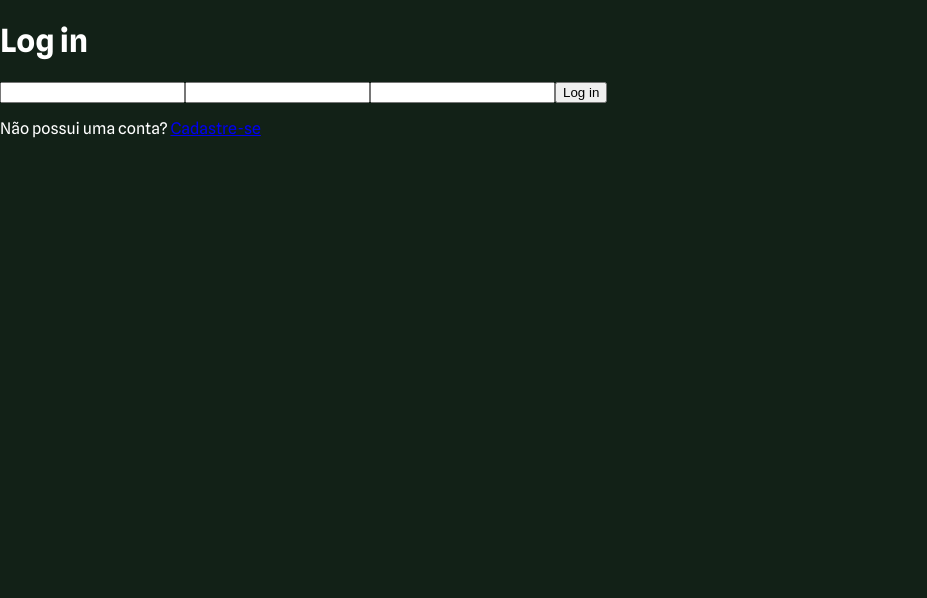
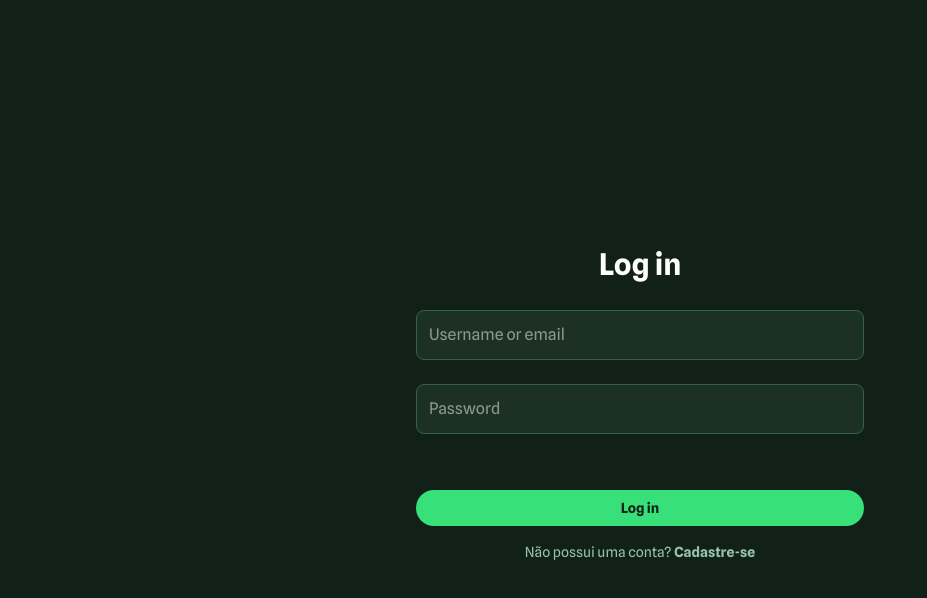
Before and after one commit to vinicius-rech/laravel-react-twitter, a Next.js app in the folder frontend/: page /login in a window 1280 px wide. Shown: the top 598 px of the page, without its empty margins (0-927 px from the left). Built offline with nearby package versions, Linux system fonts and the light colour scheme; no server answers.

Commit message:
feat: enhance login page with improved form handling and styling

```diff
--- a/frontend/src/app/login/page.tsx
+++ b/frontend/src/app/login/page.tsx
@@ -1,26 +1,55 @@
 "use client";
 
-import { useState } from "react";
+import React, { useState } from "react";
 import { useRouter } from "next/navigation";
 import { useAuth } from "@context/AuthContext";
-import Router from "next/dist/shared/lib/router/router";
+import { AxiosError } from "axios";
 
 export default function LoginPage() {
-  const { loginUser } = useAuth<RouterContext>();
-  const router = useRouter<Router>();
+  const { loginUser } = useAuth();
+  const router = useRouter();
   const [email, setEmail] = useState<string>("");
   const [password, setPassword] = useState<string>("");
   const [error, setError] = useState<string>("");
 
+  React.useEffect(() => {
+    console.log(email);
+  }, [email]);
+
+  const handleSubmit = async (e: React.FormEvent) => {
+    e.preventDefault();
+
+    try {
+      await loginUser(email, password);
+      router.push("/feed");
+    } catch (error: unknown) {
+      const axiosError = error as AxiosError<{ message: string }>;
+      setError(axiosError.response?.data?.message || "Erro ao efetuar login.");
+    }
+
+    router.push("/login");
+  };
+
   return (
-    <div>
-      <form action="">
-        <h1>Log in</h1>
-        <input type="text" />
-        <input type="email" />
-        <input type="password" />
-        <button>Log in</button>
-        <p>
+    <div className="container">
+      <form className="form-container" onSubmit={handleSubmit}>
+        <h1 className="title">Log in</h1>
+        <input
+          className="input-default"
+          type="email"
+          placeholder="Username or email"
+          value={email}
+          onChange={(e) => setEmail(e.target.value)}
+        />
+        <input
+          className="input-default"
+          type="password"
+          placeholder="Password"
+          value={password}
+          onChange={(e) => setPassword(e.target.value)}
+        />
+        <button className="btn-submit">Log in</button>
+        <p className="register-cta">
           Não possui uma conta? <a href="/register">Cadastre-se</a>
         </p>
       </form>
--- a/frontend/src/styles/globals.css
+++ b/frontend/src/styles/globals.css
@@ -1,4 +1,19 @@
+@import "tailwindcss";
+
+@theme {
+  --color-primary: #366347;
+  --color-submit: #38E07A;
+  --color-secondary: #38E07A;
+  --color-accent: #96C4A8;
+  --color-dark: #1C3024;
+  --color-darker: #264533;
+  --color-darkest: #122117;
+  --color-foreground: #ffffff;
+  --font-family-sans: 'Spline Sans', Arial, Helvetica, sans-serif;
+}
+
 :root{
+  --color-darkest: #122117;
   --color-background: #122117;
   --color-foreground: #FFFFFF;
   --color-primary: #366347;
@@ -10,11 +25,41 @@
 }
 
 html, body {
+  width: 100%;
   height: 100%;
   margin: 0;
+  padding: 0;
   background-color: var(--color-background) !important;
   color: var(--color-foreground);
   font-family: var(--font-sans);
   -webkit-font-smoothing: antialiased;
   -moz-osx-font-smoothing: grayscale;
 }
+
+.container {
+  @apply flex h-screen justify-center items-center min-w-full;
+}
+
+.title {
+  @apply text-3xl font-bold pt-2 pb-7 font-bold;
+}
+
+.input-default {
+  @apply bg-dark border-1 border-primary rounded-lg w-full py-3 px-3 mb-6;
+}
+
+.btn-submit {
+  @apply bg-submit rounded-full w-full text-darkest text-sm font-semibold py-2 mt-8;
+}
+
+.form-container {
+  @apply flex flex-col w-md items-center;
+}
+
+.register-cta {
+  @apply text-sm mt-4 text-accent;
+}
+
+.register-cta a {
+  @apply font-semibold;
+}
--- a/frontend/tailwind.config.js
+++ b/frontend/tailwind.config.js
@@ -10,7 +10,7 @@ module.exports = {
       colors: {
         background: "#122117",
         foreground: "#ffffff",
-        primary: "#366347",
+        success: "#38E07A",
         secondary: "#38E07A",
         accent: "#96C4A8",
         dark: "#1C3024",
```
